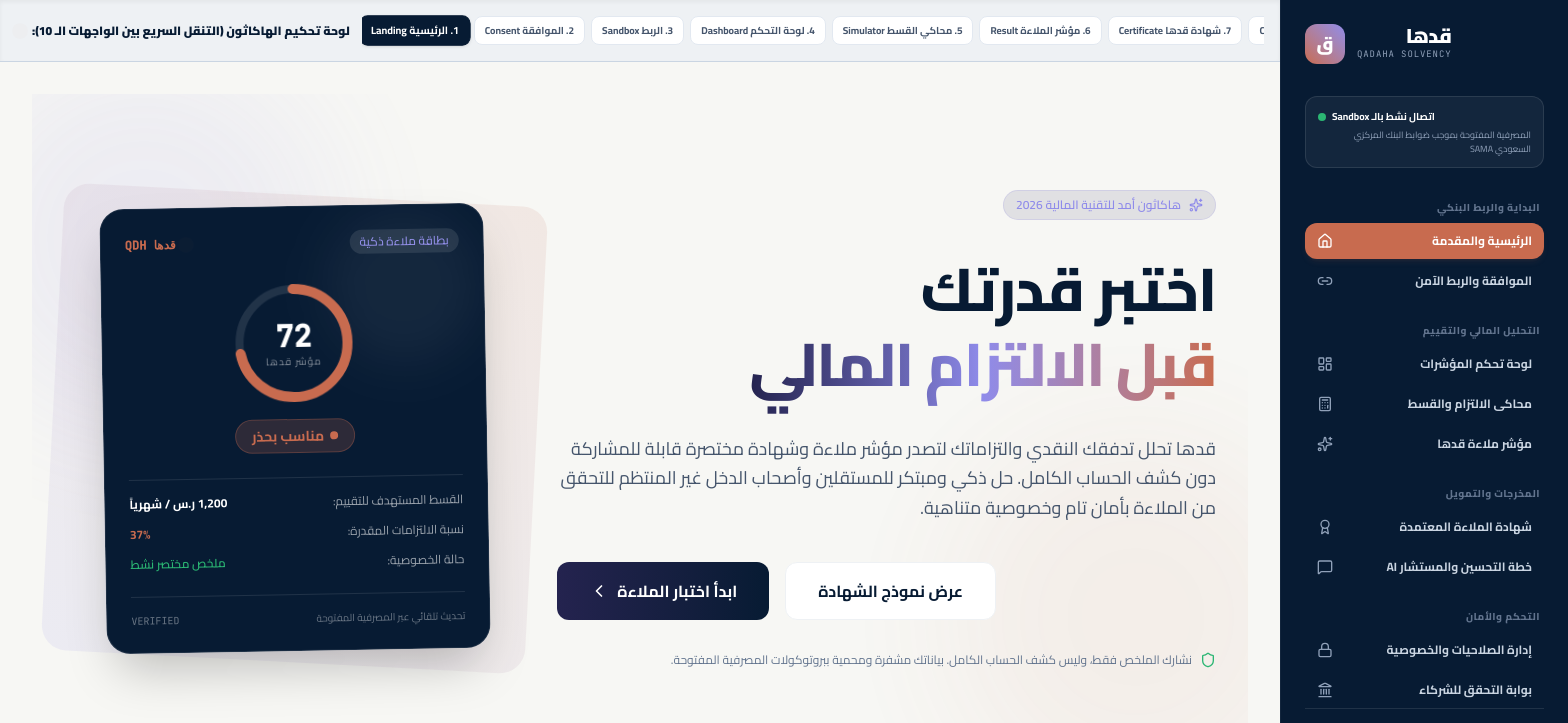
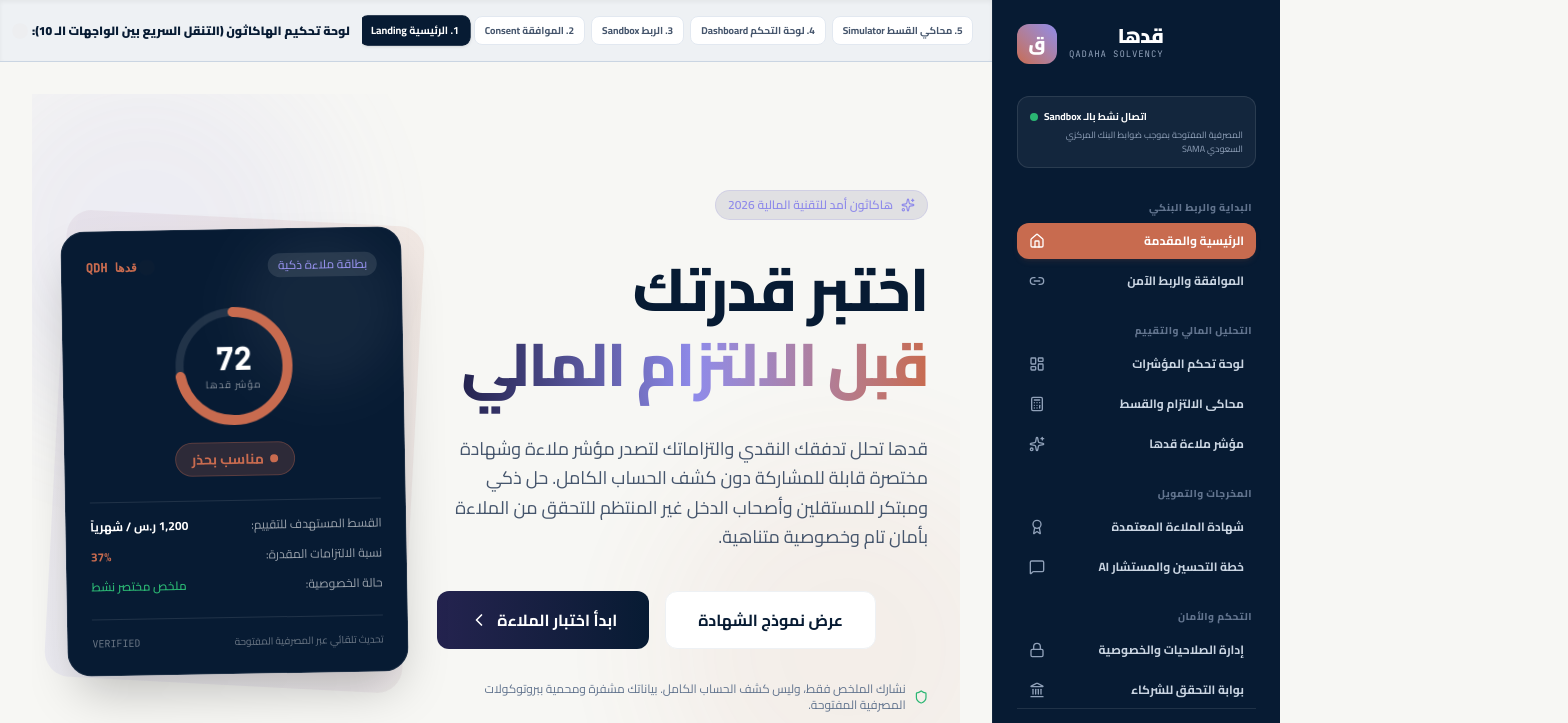
Before and after one commit to hamed7177-pro/qadaha3, a React (Vite) app in the folder app/: page / in a window 1280 px wide. Shown: the top 723 px of the page, 1568 px wide, since content can reach past the window. Built offline with nearby package versions, Linux system fonts and the light colour scheme.

Commit message:
edit in scroll

```diff
--- a/app/src/App.tsx
+++ b/app/src/App.tsx
@@ -214,7 +214,7 @@
   );
 
   return (
-    <div className="min-h-screen bg-brand-bg flex text-right font-sans selection:bg-brand-purple/20 relative">
+    <div className="min-h-screen bg-brand-bg flex text-right font-sans selection:bg-brand-purple/20 relative overflow-x-hidden">
 
       {/* 1. Desktop Fixed Sidebar */}
       <aside className="hidden lg:flex flex-col w-72 bg-brand-navy text-white h-screen fixed top-0 right-0 z-40 border-l border-white/5 no-print">
@@ -222,7 +222,7 @@
       </aside>
 
       {/* 2. Main Workspace Container */}
-      <div className="flex-1 flex flex-col lg:mr-72 min-h-screen">
+      <div className="flex-1 flex flex-col lg:mr-72 min-h-screen min-w-0 max-w-full">
 
         {/* Mobile Header (Hidden on Desktop) */}
         <header className="lg:hidden bg-brand-navy text-white sticky top-0 z-40 shadow-md border-b border-white/5 no-print px-4 h-20 flex flex-row-reverse justify-between items-center">
--- a/app/src/index.css
+++ b/app/src/index.css
@@ -17,6 +17,12 @@
   --color-brand-danger: #D64545;    /* Alert red */
 }
 
+html, body, #root {
+  min-height: 100vh;
+  min-height: 100dvh;
+  width: 100%;
+}
+
 /* Custom styling to ensure smooth RTL text alignments */
 body {
   font-family: var(--font-sans);
@@ -25,6 +31,7 @@
   direction: rtl;
   text-align: right;
   -webkit-font-smoothing: antialiased;
+  overflow-x: hidden;
 }
 
 /* Print utilities for solvency certificate generation */
```
Also changed, not shown: app/src/utils/calculations.ts (line endings or trailing spaces).
